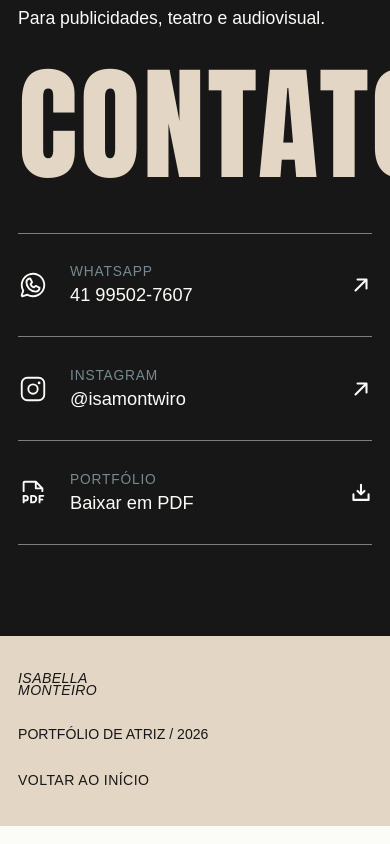
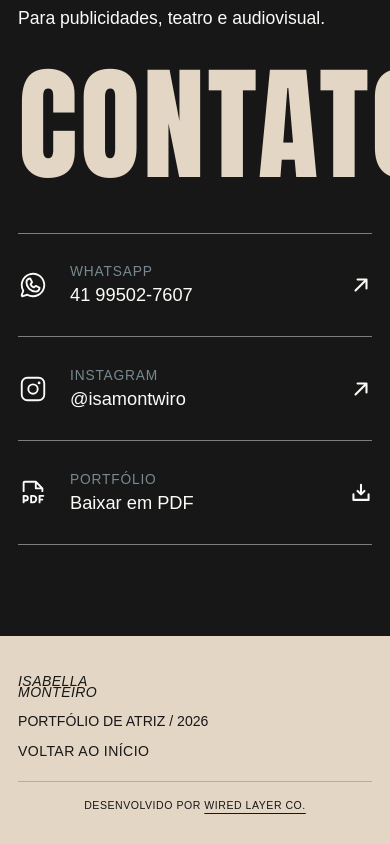
Before and after one commit to luis-ota/isabella-monteiro, a React (Vite) app: page / in a window 390 px wide. Shown: the part 10525-11369 px from the top of the page. Built offline with nearby package versions, Linux system fonts and the light colour scheme; a web font is replaced by a local one.

Commit message:
feat: adiciona credito da wired layer no rodape
- faixa separada no rodape com o link para portfolio.wired.rs/creative
- ano dinamico no rodape e credito centralizado com fonte menor
- favicon/pdf regerados

```diff
--- a/src/App.jsx
+++ b/src/App.jsx
@@ -441,11 +441,19 @@ function Contact() {
 }
 
 function Footer() {
+  const year = new Date().getFullYear()
+
   return (
     <footer className="site-footer">
-      <BrandMark />
-      <p>Portfólio de atriz / 2026</p>
-      <a href="#inicio">Voltar ao início</a>
+      <div className="site-footer-row">
+        <BrandMark />
+        <p>Portfólio de atriz / {year}</p>
+        <a href="#inicio">Voltar ao início</a>
+      </div>
+      <div className="site-credit">
+        Desenvolvido por{' '}
+        <a href="https://portfolio.wired.rs/creative" target="_blank" rel="noreferrer">wired layer co.</a>
+      </div>
     </footer>
   )
 }
--- a/src/styles.css
+++ b/src/styles.css
@@ -122,7 +122,7 @@ img {
 }
 
 .site-nav a,
-.site-footer > a {
+.site-footer-row > a {
   font-size: 0.88rem;
   font-variation-settings: 'wght' 700;
   letter-spacing: 0.03em;
@@ -131,7 +131,7 @@ img {
 }
 
 .site-nav a:hover,
-.site-footer > a:hover {
+.site-footer-row > a:hover {
   text-decoration: underline;
   text-decoration-thickness: 2px;
   text-underline-offset: 6px;
@@ -806,13 +806,20 @@ img {
 
 .site-footer {
   display: flex;
-  min-height: 130px;
+  min-height: 150px;
+  flex-direction: column;
+  justify-content: center;
+  gap: 22px;
+  padding: 30px var(--gutter) 26px;
+  color: var(--ink);
+  background: var(--rose);
+}
+
+.site-footer-row {
+  display: flex;
   align-items: center;
   justify-content: space-between;
   gap: 30px;
-  padding: 32px var(--gutter);
-  color: var(--ink);
-  background: var(--rose);
 }
 
 .site-footer p {
@@ -820,6 +827,27 @@ img {
   font-size: 0.88rem;
   font-variation-settings: 'wght' 650;
   text-transform: uppercase;
+}
+
+.site-credit {
+  padding-top: 16px;
+  border-top: 1px solid rgba(23, 23, 23, 0.22);
+  font-size: 0.66rem;
+  font-variation-settings: 'wght' 650;
+  letter-spacing: 0.05em;
+  line-height: 1.5;
+  text-align: center;
+  text-transform: uppercase;
+}
+
+.site-credit a {
+  text-decoration: underline;
+  text-decoration-thickness: 1px;
+  text-underline-offset: 4px;
+}
+
+.site-credit a:hover {
+  text-decoration-thickness: 2px;
 }
 
 @media (max-width: 1080px) {
@@ -1140,10 +1168,14 @@ img {
   }
 
   .site-footer {
-    min-height: 190px;
+    min-height: 0;
+    padding-block: 40px 30px;
+  }
+
+  .site-footer-row {
     flex-direction: column;
     align-items: flex-start;
-    justify-content: center;
+    gap: 14px;
   }
 }
 
@@ -1207,7 +1239,8 @@ img {
   .menu-button,
   .work-nav,
   .work-mark,
-  .contact-download {
+  .contact-download,
+  .site-footer-row > a {
     display: none !important;
   }
 
```
Also changed, not shown: 1 other file (tests, documents, lock files or other folders).
